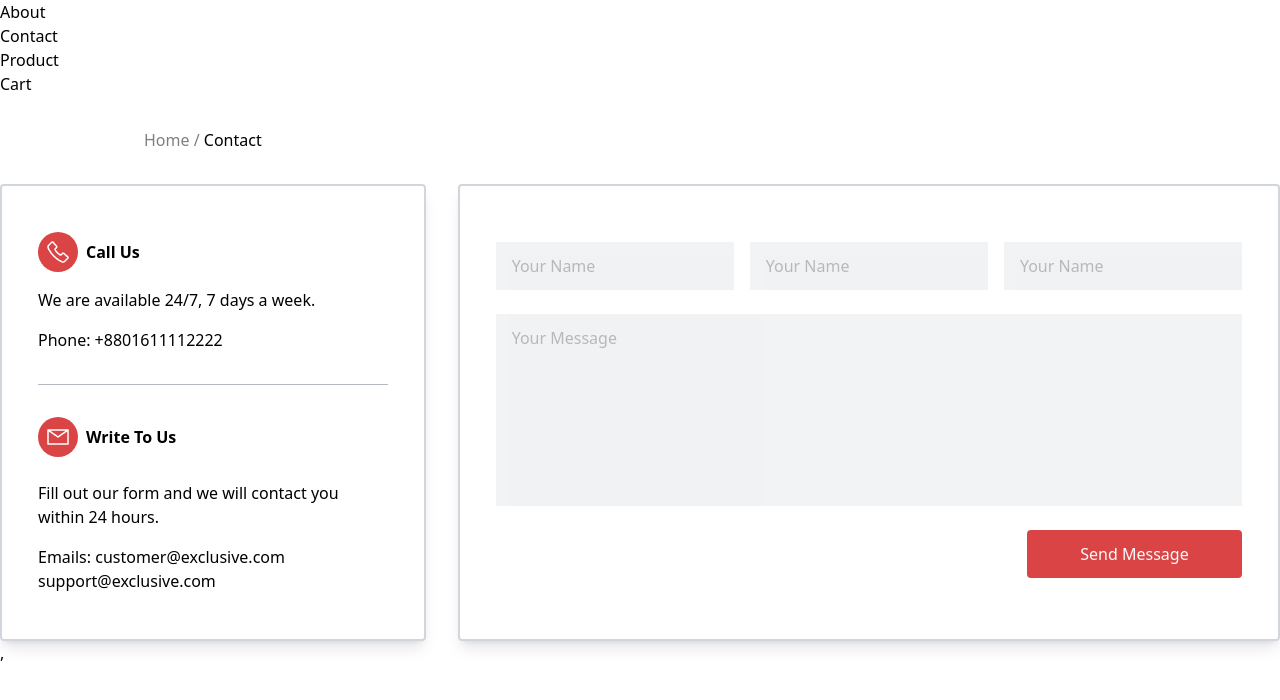
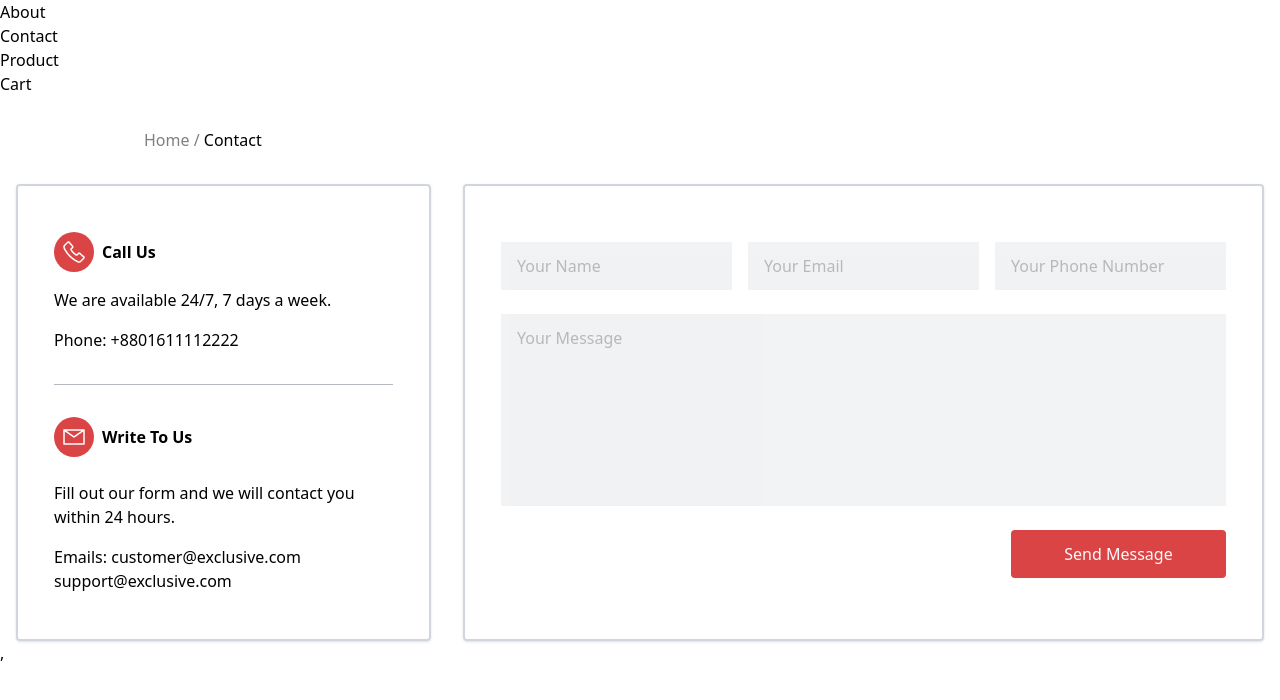
Before and after one commit to Dmengine/sailmart, a React (Vite) app: page /contact in a window 1280 px wide. Shown: the top 700 px of the page. Built offline with nearby package versions, Linux system fonts and the light colour scheme.

Commit message:
fixed placeholder bug

```diff
--- a/src/pages/contact/Contact.jsx
+++ b/src/pages/contact/Contact.jsx
@@ -1,16 +1,34 @@
+import { useState } from "react"
 import phoneImgUrl from "../../assets/phone-icon.png"
 import emailImgUrl from "../../assets/email-icon.png"
 
 export default function Contact() {
 
+    const [ value, setValue ] = useState({
+        name: "",
+        email: "",
+        phone: "",
+        message: ""
+    })
+
+    function handleInput (e) {
+        const { name, value } = e.target
+        setValue({...value, [name]: value})
+    }
+
+    function handleSubmit (e) {
+        e.preventDefault()
+        console.log("submitted")
+    }
+
     return (
         <>
-            <h4 className="px-36 my-8 hidden lg:block"><span className="opacity-50" >Home /</span><span> Contact</span></h4>
-            <main className="flex justify-center items-center lg:flex-row sm:mt-0 mt-16">
+            <h4 className="px-36 my-8 hidden sm:block"><span className="opacity-50" >Home /</span><span> Contact</span></h4>
+            <main className="flex justify-center items-center sm:flex-row sm:mt-0 mt-16 px-4">
                 <div className="flex flex-col gap-y-4 sm:flex-row sm:gap-8 justify-center
                     items-center">
-                    <section className="flex flex-col w-[100%] h-[auto] lg:w-[50%] lg:h-[457px]
-                        sm:py-10 sm:px-9 py-8 px-9 rounded sm:shadow-lg mb-0 justify-center
+                    <section className="flex flex-col w-[100%] h-[auto] sm:w-[50%] sm:h-[457px]
+                        sm:py-10 sm:px-9 py-8 px-9 rounded sm:shadow-sm mb-0 justify-center
                         border-gray-300 border-solid sm:border-2 sm:mb-0 text-xl sm:text-base">
                         <div className="flex items-center space-x-2
                             mb-4">
@@ -39,39 +57,38 @@ export default function Contact() {
                         </p>
                         <div className="max-w-full md:max-w-full h-[1px] bg-gray-400
                             opacity-50 mt-8 sm:hidden"></div>
-
                     </section>
                     <section className="w-[100%] h-[auto] sm:h-[457px] sm:py-14 sm:px-9
-                        pb-4 px-3 rounded sm:shadow-lg overflow-hidden
+                        pb-4 px-3 rounded sm:shadow-sm overflow-hidden
                         border-gray-300 border-solid sm:border-2 text-xl sm:text-base">
                         <h1 className="font-semibold text-2xl text-center mb-8
                             sm:hidden">
                             Send Us a Message
                         </h1>
-                        <form>
-                            <div className="grid grid-cols-3 grid-rows-5 gap-x-4 gap-y-6">
+                        <form onSubmit={handleSubmit}>
+                            <div className="grid grid-cols-3 grid-rows-5 gap-x-4 gap-y-6 relative">
                                 <input className="sm:col-span-1 sm:row-span-1 col-span-3
                                     bg-gray-200 py-3 px-6 sm:px-4 opacity-50 sm:outline-none
                                     cursor-pointer outline-black"
-                                    placeholder="Your Name"
+                                    placeholder="Your Name" onChange={handleInput}
                                     id="name" name="name" type="text" required
                                 />
                                 <input className="sm:col-span-1 sm:row-span-1 col-span-3
                                     bg-gray-200 py-3 px-6 sm:px-4 opacity-50 sm:outline-none
                                     cursor-pointer outline-black"
-                                    placeholder="Your Name"
-                                    id="name" name="name" type="text" required
+                                    placeholder="Your Email" onChange={handleInput}
+                                    id="email" name="email" type="email" required
                                 />
                                 <input className="sm:col-span-1 sm:row-span-1 col-span-3
                                     bg-gray-200 py-3 px-6 sm:px-4 opacity-50 sm:outline-none
                                     cursor-pointer outline-black"
-                                    placeholder="Your Name"
-                                    id="name" name="name" type="text" required
+                                    placeholder="Your Phone Number" onChange={handleInput}
+                                    id="phone" name="phone" type="number" required
                                 />
                                 <textarea className="col-span-3 row-span-3 bg-gray-200
                                     py-3 px-6 resize-none sm:px-4 opacity-50 sm:outline-none
                                     cursor-pointer outline-black"
-                                    placeholder="Your Message"
+                                    placeholder="Your Message" onChange={handleInput}
                                     id="text" name="message" maxLength={750}>
                                 </textarea>
                                 <button className="sm:col-start-3 sm:col-end-4 col-span-3
@@ -79,7 +96,6 @@ export default function Contact() {
                                     sm:justify-self-end cursor-pointer sm:w-[215px]"
                                     type="submit">Send Message
                                 </button>
-
                             </div>
                         </form>
                     </section>
```
